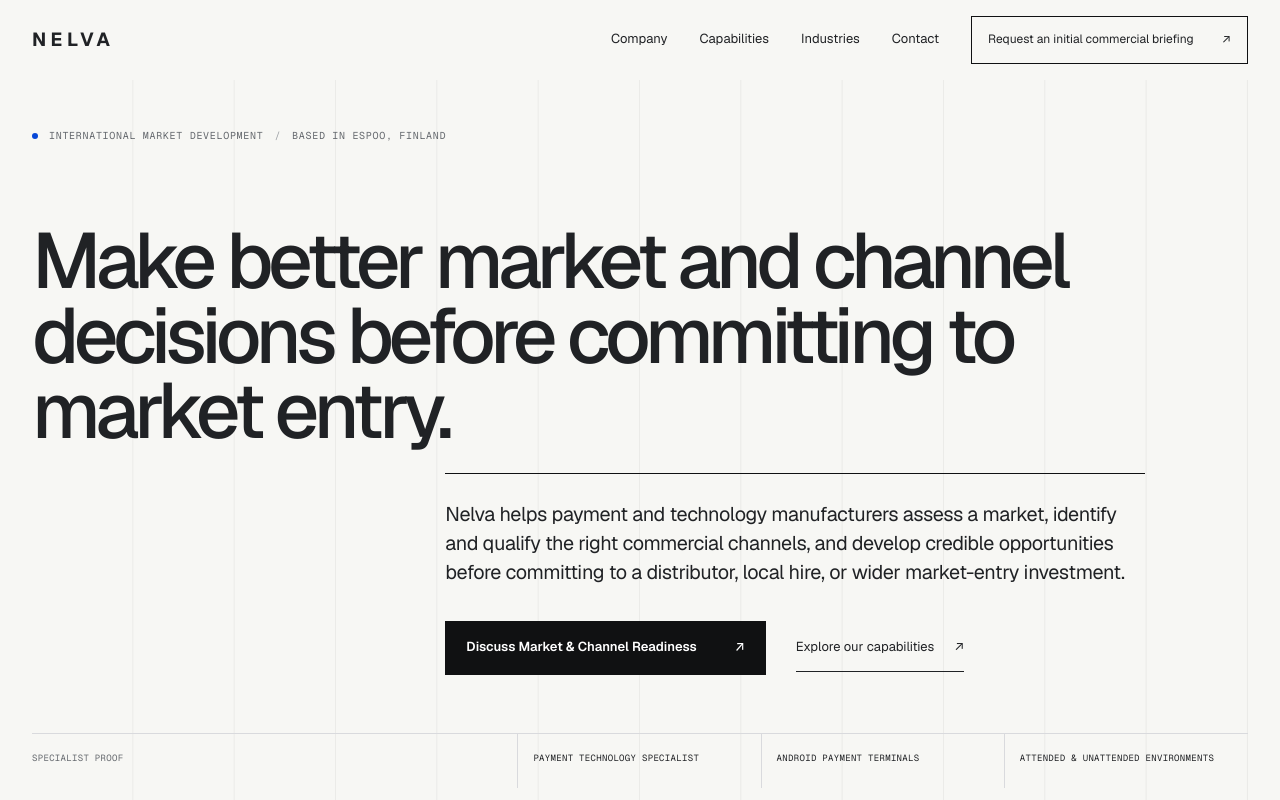
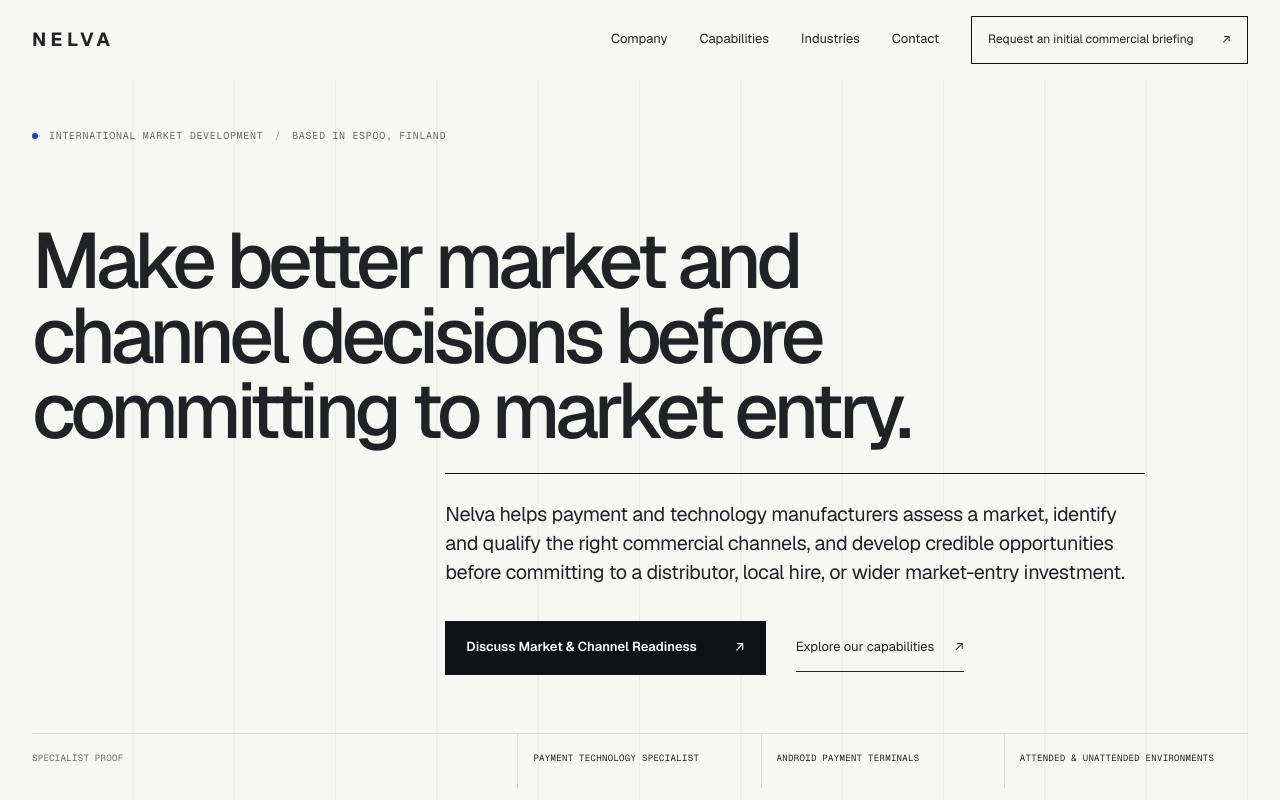
Before and after one commit to Maged-Mukred/Nelva, a Next.js app: page / in a window 1280 px wide. Shown: the top 800 px of the page. Built offline with nearby package versions, Linux system fonts and the light colour scheme.

Commit message:
Update globals.css
Refine homepage hero headline width

```diff
--- a/app/globals.css
+++ b/app/globals.css
@@ -229,7 +229,7 @@ button, a { -webkit-tap-highlight-color: transparent; }
 .hero-location::before { content: "/"; padding-right: 11px; color: #9ca0a4; }
 
 .hero-title-wrap {
-  grid-column: 1 / span 11;
+  grid-column: 1 / span 10;
   align-self: center;
   padding-top: clamp(52px, 7vh, 92px);
 }
```
